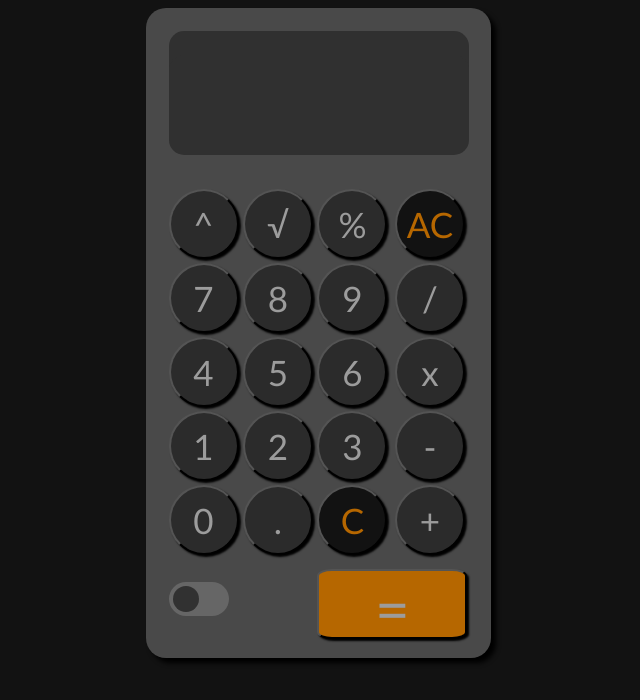
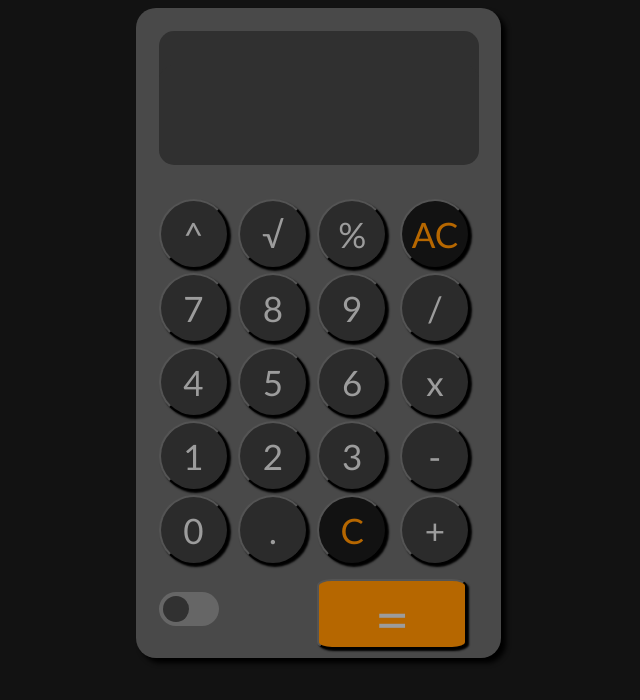
Before and after one commit to AlejandroLuisHC/Calculator, a plain HTML site: page index.html in a window 1280 px wide. Shown: the whole page, without its empty margins (322-962 px from the left). Drawn offline with Linux system fonts and the light colour scheme.

Commit message:
Improved display readability & change calc size

```diff
--- a/style-dark.css
+++ b/style-dark.css
@@ -8,7 +8,7 @@ body {
     margin: 0 auto;
     padding: 20px;
     background-color: rgb(73, 73, 73);
-    width: 345px;
+    width: 365px;
     height: 650px;
     border-radius: 20px;
     box-shadow: 5px 5px 5px rgb(0, 0, 0);
@@ -33,12 +33,12 @@ body {
     border-radius: 10%;
     margin-top: 10px;
     font-size: 60px;
+}
 
-
-}
 #result {
     display: block;
     text-align: right;
+    padding-right: 20px;
     font-size: 50px;
     margin-bottom: 30px;
     width: 300px;
@@ -46,13 +46,15 @@ body {
     line-height: 100px;
     background-color: rgb(48, 48, 48);
     border-radius: 15px;
-    overflow-y:auto;
+    overflow-y: auto;
     color: rgb(156, 156, 156);
     font-family:'Trebuchet MS', 'Lucida Sans Unicode', 'Lucida Grande', 'Lucida Sans', Arial, sans-serif;
 }
 #tracker {
     display: block;
     text-align: right;
+    padding-top: 10px;
+    padding-right: 20px;
     font-size: 20px;
     margin-bottom: -30px;
     width: 300px;
@@ -114,11 +116,11 @@ body {
   }
 
   input:checked + .slider {
-    background-color: #2196F3;
+    background-color: #0e558f;
   }
 
   input:focus + .slider {
-    box-shadow: 0 0 1px rgb(0, 0, 0);
+    box-shadow: 0 0 1px #0e558f;
   }
 
   input:checked + .slider:before {
--- a/style-light.css
+++ b/style-light.css
@@ -7,7 +7,7 @@
     margin: 0 auto;
     padding: 20px;
     background-color: rgb(207, 207, 207);
-    width: 345px;
+    width: 365px;
     height: 650px;
     border-radius: 20px;
     box-shadow: 5px 5px 5px rgb(0, 0, 0);
@@ -35,6 +35,7 @@
 #result {
     display: block;
     text-align: right;
+    padding-right: 20px;
     font-size: 50px;
     margin-bottom: 30px;
     width: 300px;
@@ -48,6 +49,7 @@
 #tracker {
     display: block;
     text-align: right;
+    padding-right: 20px;
     font-size: 20px;
     margin-bottom: -30px;
     width: 300px;
```
